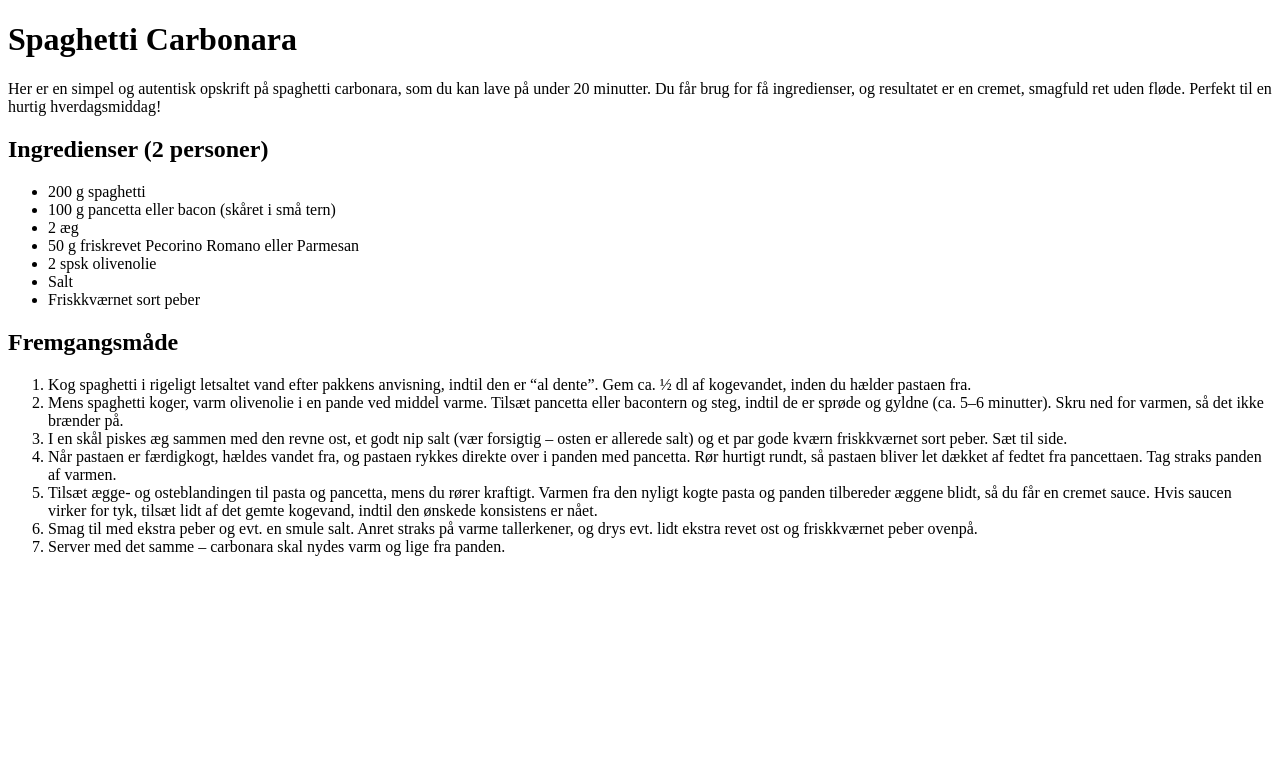
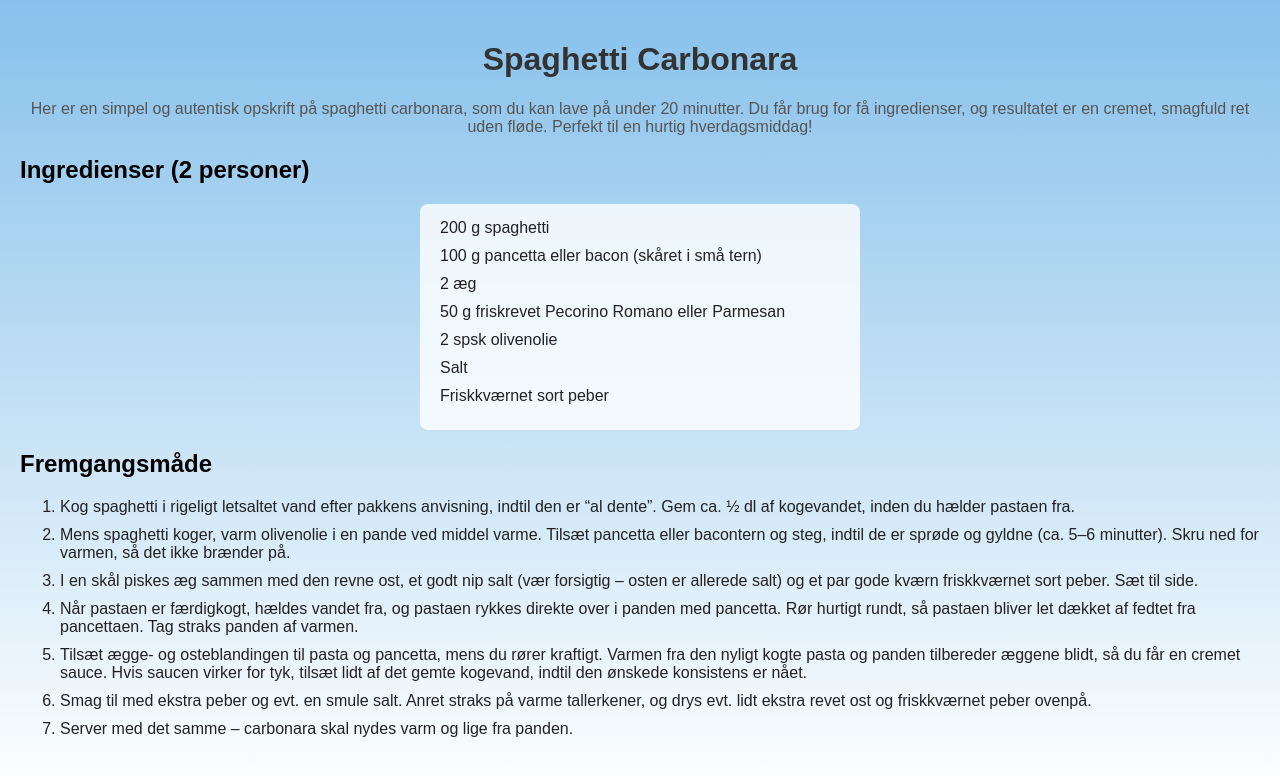
Before and after one commit to Frederikhr96/Gruppe3, a plain HTML site: page carbonara.html in a window 1280 px wide. Drawn offline with Linux system fonts and the light colour scheme.

Commit message:
Update carbonara.html

```diff
--- a/carbonara.html
+++ b/carbonara.html
@@ -2,6 +2,46 @@
 <head>
   <meta charset="UTF-8">
   <title>Opskrift: Spaghetti Carbonara</title>
+    <style>
+    body {
+      margin: 0;
+      padding: 20px;
+      font-family: Arial, sans-serif;
+      /* En let blå-hvid gradient, som ligner en skyet himmel */
+      background: linear-gradient(to bottom, #87c1eb, #ffffff);
+      background-attachment: fixed;
+    }
+    h1 {
+      text-align: center;
+      color: #333;
+    }
+    ul {
+      list-style: none;
+      padding: 0;
+      max-width: 400px;
+      margin: 0 auto;
+      background: rgba(255, 255, 255, 0.8);
+      border-radius: 8px;
+      padding: 15px 20px;
+    }
+    li {
+      margin-bottom: 10px;
+      font-size: 1rem;
+      color: #222;
+    }
+    a {
+      color: #0066cc;
+      text-decoration: none;
+    }
+    a:hover {
+      text-decoration: underline;
+    }
+    p {
+      text-align: center;
+      color: #555;
+      margin-top: 20px;
+    }
+  </style>
 </head>
 <body>
   <h1>Spaghetti Carbonara</h1>
```
